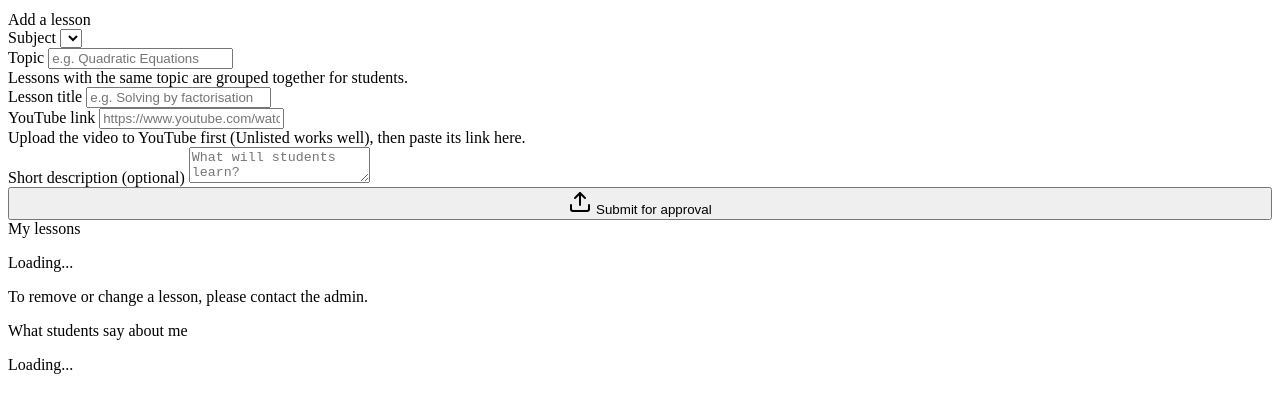
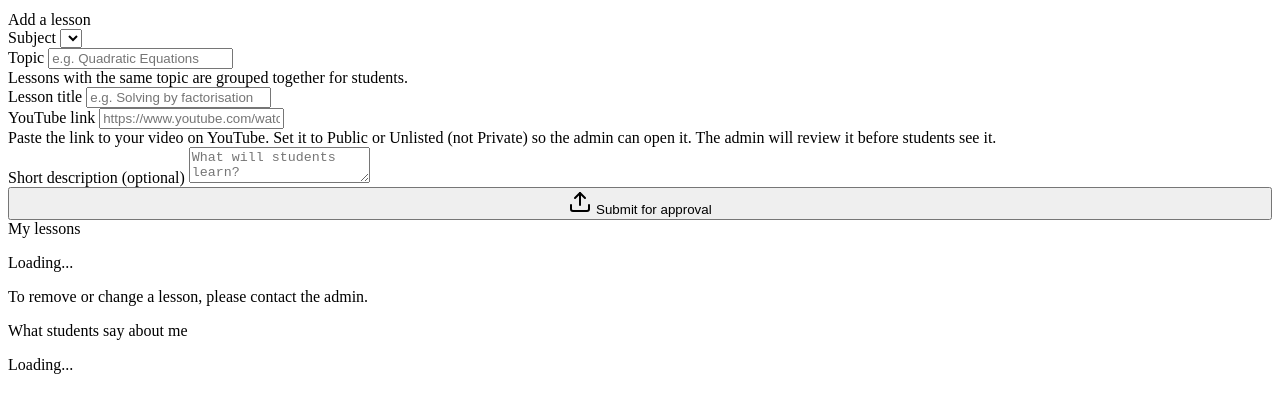
Before and after one commit to olawunmiashabi46-commits/yourquizapp, a website with bundled scripts: page educator-dashboard.html in a window 1280 px wide. Shown: the part 152-564 px from the top of the page. Built offline with nearby package versions, Linux system fonts and the light colour scheme; a script that the page names is missing.

Commit message:
update the file

```diff
--- a/educator-dashboard.html
+++ b/educator-dashboard.html
@@ -40,7 +40,7 @@
     <div class="field">
       <label for="lesson-link">YouTube link</label>
       <input type="url" id="lesson-link" placeholder="https://www.youtube.com/watch?v=...">
-      <div class="help">Upload the video to YouTube first (Unlisted works well), then paste its link here.</div>
+      <div class="help">Paste the link to your video on YouTube. Set it to Public or Unlisted (not Private) so the admin can open it. The admin will review it before students see it.</div>
     </div>
     <div class="field">
       <label for="lesson-description">Short description (optional)</label>
```
